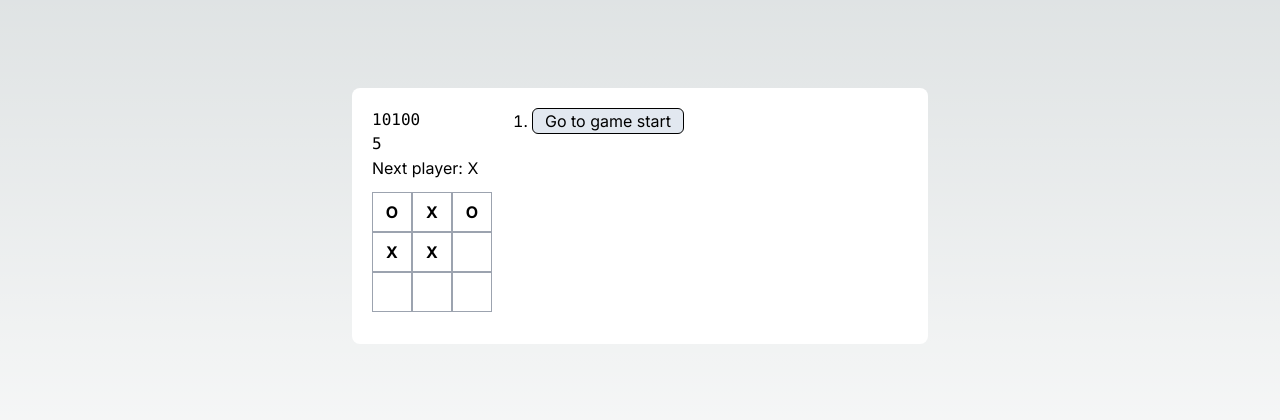
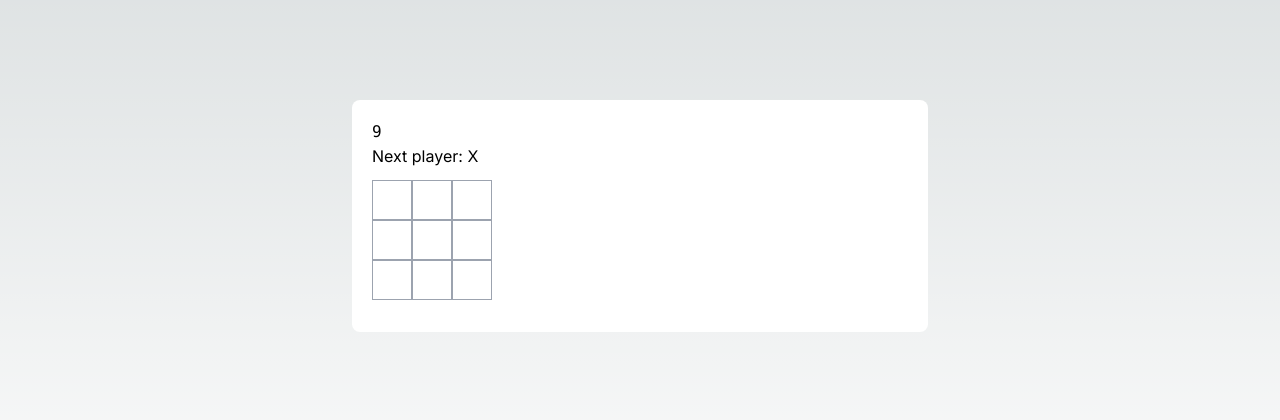
Before and after one commit to hirotada-t/react-apps, a Next.js app in the folder src/: page /tic-tac-toe in a window 1280 px wide. Shown: the part 184-604 px from the top of the page. Built offline with nearby package versions, Linux system fonts and the light colour scheme.

Commit message:
game history

```diff
--- a/src/app/tic-tac-toe/components/Board.tsx
+++ b/src/app/tic-tac-toe/components/Board.tsx
@@ -3,20 +3,25 @@ import { GameResultArr } from "../types";
 import Square from "./Square";
 
 export default function Board(
-    { game, onPlay }: Readonly<{ game: GameResultArr, onPlay: (index:number) => void }>
+    { game, currPlayer, onPlay }:
+        Readonly<{
+            game: GameResultArr,
+            currPlayer: string,
+            onPlay: (index: number) => void
+        }>
 ) {
     return (
         <div>
             <pre>{game}</pre>
             <pre>{game.length}</pre>
             <p className="mb-3">
-                Next player: {"X"}
+                Next player: {currPlayer}
             </p>
             <div className="grid grid-cols-3 font-bold w-fit mx-auto mb-3">
                 {[...Array(9)].map((_, index) => {
-                    const cell = PLAYERS[game[index]] || '';
+                    const cell = game[index] === null ? '' : PLAYERS[game[index]];
                     return (
-                        <Square cell={cell} key={index} onCellClick={()=>onPlay(index)} />
+                        <Square cell={cell} key={index} onCellClick={() => onPlay(index)} />
                     )
                 })}
             </div>
--- a/src/app/tic-tac-toe/components/Button.tsx
+++ /dev/null
@@ -1,21 +0,0 @@
-export default function Button({
-    className,
-    onClick,
-    children,
-    disabled
-}: Readonly<{
-    className: string,
-    onClick: (value:any) => void,
-    children: string,
-    disabled?: boolean
-}>) {
-    return (
-        <button
-            className={className}
-            onClick={onClick}
-            disabled={disabled !== undefined ? disabled : true}
-        >
-            {children}
-        </button>
-    );
-}
--- a/src/app/tic-tac-toe/components/Square.tsx
+++ b/src/app/tic-tac-toe/components/Square.tsx
@@ -1,14 +1,13 @@
-import Button from "./Button";
 
-export default function Square({cell, onCellClick}: Readonly<{ cell: string, onCellClick:(index:number)=>void }>) {
+export default function Square({ cell, onCellClick }: Readonly<{ cell: string, onCellClick: () => void }>) {
     const disabled = cell !== '';
     return (
-        <Button
+        <button
             onClick={onCellClick}
             className="w-10 h-10 border border-gray-400"
             disabled={disabled}
         >
             {cell}
-        </Button>
+        </button>
     )
 }
--- a/src/app/tic-tac-toe/page.tsx
+++ b/src/app/tic-tac-toe/page.tsx
@@ -1,30 +1,43 @@
 'use client';
 
 import Board from "./components/Board";
-import { useState } from "react";
-import Button from "./components/Button";
-import { GameResultArr } from "./types";
+import { useEffect, useState } from "react";
+import { GameCell, GameResultArr } from "./types";
+import { PLAYERS } from "./constant";
 
 export default function Home() {
-  const [game, setGame] = useState<GameResultArr>([1, 0, 1, 0, 0]);
+  const [game, setGame] = useState<GameResultArr>(Array(9).fill(null));
   const [history, setHistory] = useState<GameResultArr[]>([]);
+  const [turn, setTurn] = useState(0);
 
+  const gameProgress = (index: number) => {
+    const newArr = game.slice();
+    newArr[index] = turn % 2 as GameCell;
+    setGame(newArr);
+    setHistory([...history, newArr]);
+  }
   const handleGamePlay = (index: number) => {
-    alert(`You clicked on cell ${index}`);
+    setTurn(turn + 1);
+    gameProgress(index);
   };
 
   return (
     <main className="flex min-h-screen flex-col items-center justify-center px-10 sm:px-24">
       <div className="bg-white w-full rounded-lg text-black max-w-xl p-5 sm:flex sm:gap-10">
-        <Board game={game} onPlay={ handleGamePlay } />
-        <div className="flex justify-center border-t sm:border-none py-3 sm:py-0">
-          <ol className="list-decimal">
-            <li className="mb-1">
-              <Button onClick={() => { }} className="bg-slate-200 rounded-md px-3 border border-black">
-                Go to game start
-              </Button>
-            </li>
-          </ol>
+        <Board game={game} currPlayer={PLAYERS[turn % 2]} onPlay={handleGamePlay} />
+        <div className="max-h-36 sm:max-h-none min-h-36 sm:min-h-none overflow-y-scroll">
+          <div className="flex justify-center border-t sm:border-none py-3 sm:py-0">
+            <ol className="list-decimal flex flex-col-reverse">
+              {history.map((_, index) => (
+                <li className="mb-1" key={index}>
+                  <button onClick={() => { setGame(history[index]) }} className="bg-slate-200 rounded-md px-3 border border-black">
+                    {index === 0 ? 'Go to game start' : `Go to move #${index}`}
+                  </button>
+                </li>
+              ))
+              }
+            </ol>
+          </div>
         </div>
       </div>
     </main>
--- a/src/app/tic-tac-toe/types.d.ts
+++ b/src/app/tic-tac-toe/types.d.ts
@@ -1,2 +1,2 @@
-export type GameCell = 1 | 0;
+export type GameCell = 1 | 0 | null;
 export type GameResultArr = GameCell[];
```
